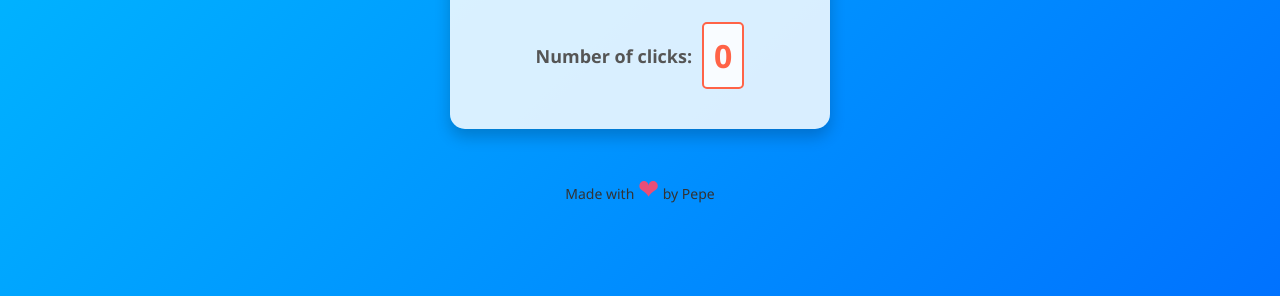
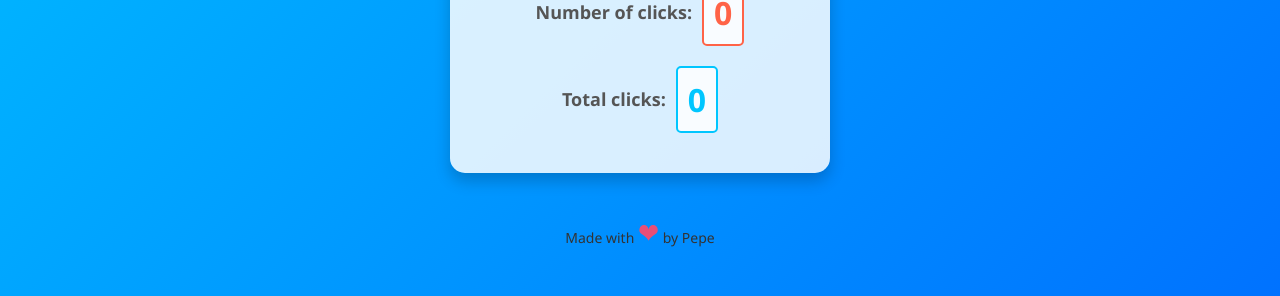
Before and after one commit to AipeZx/AipeZx.github.io, a plain HTML site: page index.html in a window 1280 px wide. Shown: the part 504-800 px from the top of the page. Drawn offline with Linux system fonts and the light colour scheme.

Commit message:
Update index.html

```diff
--- a/index.html
+++ b/index.html
@@ -93,6 +93,30 @@
         .clicks-number:hover {
             background-color: #ffefef;
         }
+        .total-clicks-container {
+            display: flex;
+            justify-content: center;
+            align-items: center;
+            margin-top: 20px;
+        }
+        .total-clicks-label {
+            font-size: 18px;
+            color: #555;
+            margin-right: 10px;
+        }
+        .total-clicks-number {
+            font-weight: bold;
+            color: #00c6ff;
+            font-size: 2em;
+            border: 2px solid #00c6ff;
+            padding: 10px;
+            border-radius: 5px;
+            background-color: rgba(255, 255, 255, 0.85);
+            transition: background-color 0.2s;
+        }
+        .total-clicks-number:hover {
+            background-color: #e0f7ff;
+        }
         footer {
             margin-top: 40px;
             color: #333;
@@ -127,6 +151,10 @@
             <span class="clicks-label">Number of clicks:</span>
             <span id="clickCount" class="clicks-number">0</span>
         </div>
+        <div class="total-clicks-container">
+            <span class="total-clicks-label">Total clicks:</span>
+            <span id="totalClickCount" class="total-clicks-number">0</span>
+        </div>
     </div>
     <footer>
         Made with <span class="made-with-love">❤</span> by Pepe
@@ -134,15 +162,18 @@
 
     <script>
         let clickCount = localStorage.getItem('clickCount') ? parseInt(localStorage.getItem('clickCount')) : 0;
+        let totalClickCount = localStorage.getItem('totalClickCount') ? parseInt(localStorage.getItem('totalClickCount')) : 0;
         const image = document.getElementById('clickableImage');
         const clickCountDisplay = document.getElementById('clickCount');
+        const totalClickCountDisplay = document.getElementById('totalClickCount');
 
         // Preload pop sound with increased volume and instant play
         const popSound = new Audio('https://www.soundjay.com/button/beep-07.wav');
         popSound.volume = 1.0;
 
-        // Display initial click count
+        // Display initial click count and total click count
         clickCountDisplay.textContent = clickCount;
+        totalClickCountDisplay.textContent = totalClickCount;
 
         // Function to play pop sound instantly
         function playPopSound() {
@@ -153,8 +184,11 @@
         // Handle single and multi-touch events with instant pop sound
         image.addEventListener('click', () => {
             clickCount++;
+            totalClickCount++;
             clickCountDisplay.textContent = clickCount;
+            totalClickCountDisplay.textContent = totalClickCount;
             localStorage.setItem('clickCount', clickCount);
+            localStorage.setItem('totalClickCount', totalClickCount);
             playPopSound();
             image.classList.add('animation-shake');
             setTimeout(() => image.classList.remove('animation-shake'), 500);
@@ -163,8 +197,11 @@
         image.addEventListener('touchstart', (e) => {
             const touches = e.touches.length;
             clickCount += touches;
+            totalClickCount += touches;
             clickCountDisplay.textContent = clickCount;
+            totalClickCountDisplay.textContent = totalClickCount;
             localStorage.setItem('clickCount', clickCount);
+            localStorage.setItem('totalClickCount', totalClickCount);
             for (let i = 0; i < touches; i++) {
                 playPopSound();
             }
```
